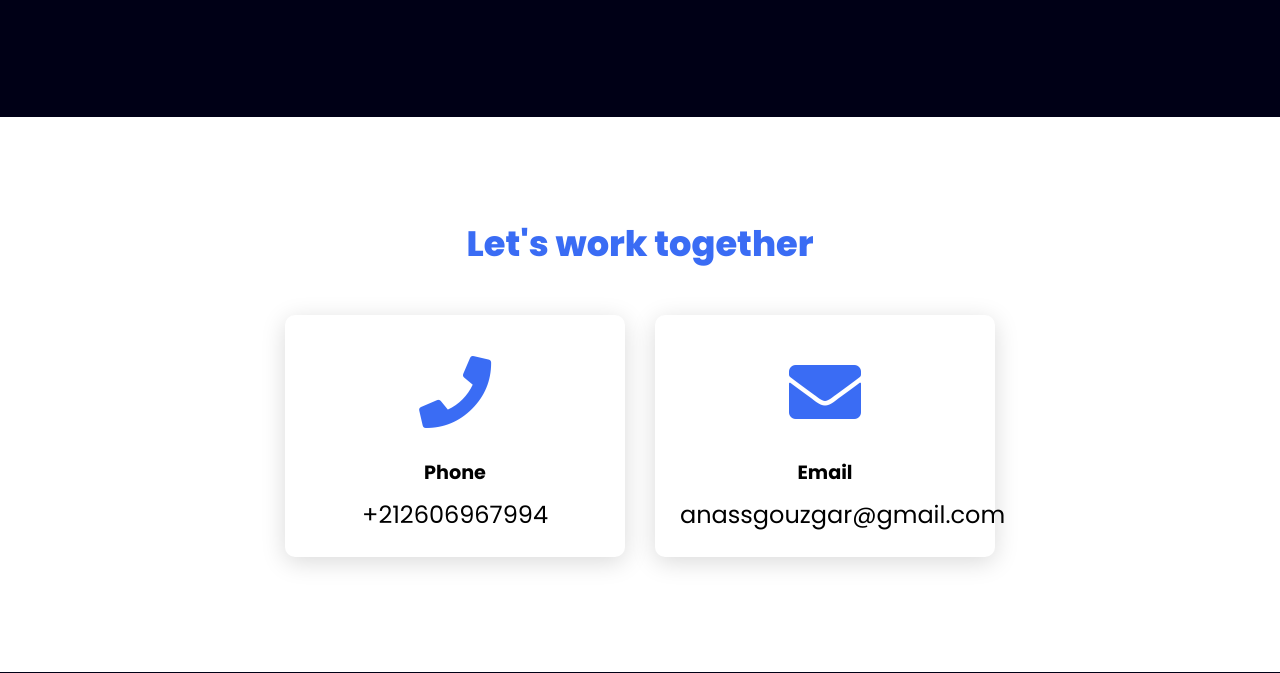
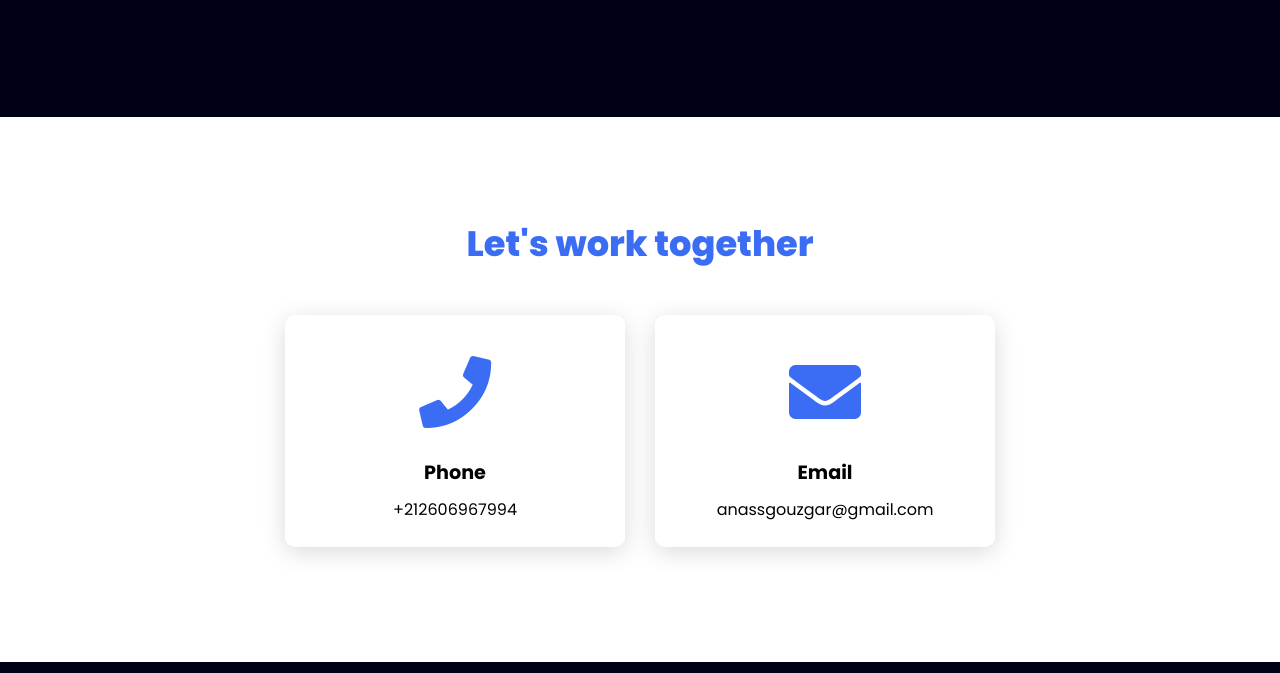
Before and after one commit to Anass-gouzgar/anass-gouzgar.github.io, a plain HTML site: page index.html in a window 1280 px wide. Shown: the part 3313-3986 px from the top of the page. Drawn offline with Linux system fonts and the light colour scheme.

Commit message:
Update style.css

```diff
--- a/style.css
+++ b/style.css
@@ -219,8 +219,7 @@ section {
 }
 
 .contact .info p {
-    font-size: 1.5em;
-    text-align: center;
+    font-size: 1em;
 }
 
 .footer {
```
